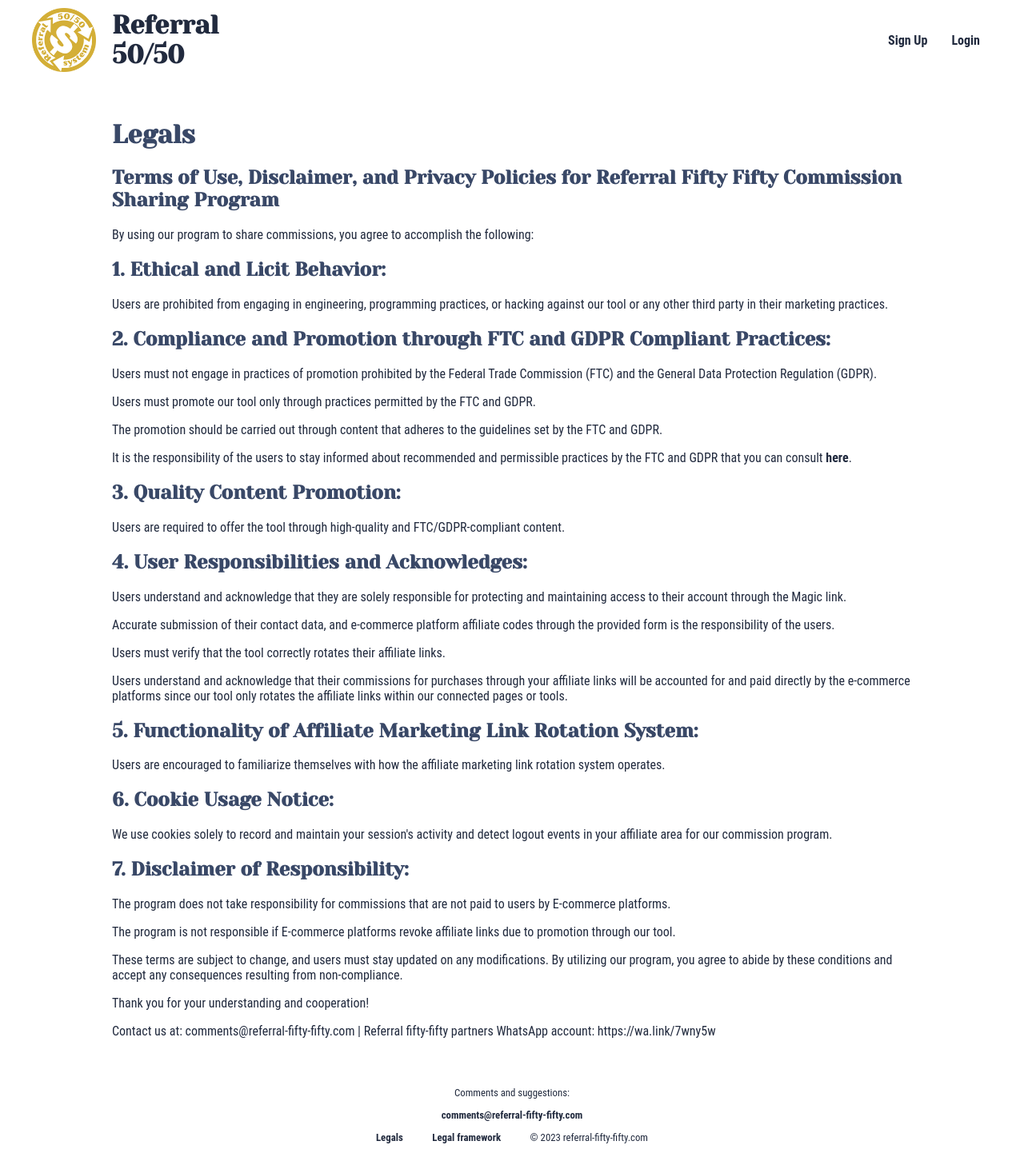
After one commit to darideveloper/referral-fifty-fifty, a Django app: page /legal/ in a window 1280 px wide. The commit adds this page. Shown: the whole page at 80% size. Run offline with Django 4.2, Linux system fonts and the light colour scheme; some libraries are stand-ins or nearby versions; some web fonts are replaced.

Commit message:
feat (views): legal pages

```diff
--- /dev/null
+++ b/apps/users/static/users/css/_legal-content.sass
@@ -0,0 +1,4 @@
+.legal-content
+    max-width: 1000px
+    width: 90%
+    margin: 0 auto
--- a/apps/users/static/users/css/style.css
+++ b/apps/users/static/users/css/style.css
@@ -356,4 +356,10 @@ main.login .content .btn.cta {
   }
 }
 
+.legal-content {
+  max-width: 1000px;
+  width: 90%;
+  margin: 0 auto;
+}
+
 /*# sourceMappingURL=style.css.map */
--- a/apps/users/static/users/css/style.sass
+++ b/apps/users/static/users/css/style.sass
@@ -10,3 +10,4 @@
 @import 'index'
 @import 'activate'
 @import 'login'
+@import 'legal-content'
--- /dev/null
+++ b/apps/users/templates/users/legal.html
@@ -0,0 +1,56 @@
+{% extends "./template.html" %}
+
+{% block content %}
+<div class="content legal-content">
+  <h1>Legals</h1>
+
+  <h2>Terms of Use, Disclaimer, and Privacy Policies for Referral Fifty Fifty Commission Sharing Program</h2>
+
+  <p>By using our program to share commissions, you agree to accomplish the following:</p>
+
+  <h2>1. Ethical and Licit Behavior:</h2>
+  <p>Users are prohibited from engaging in engineering, programming practices, or hacking against our tool or any other
+    third party in their marketing practices.</p>
+
+  <h2>2. Compliance and Promotion through FTC and GDPR Compliant Practices:</h2>
+  <p>Users must not engage in practices of promotion prohibited by the Federal Trade Commission (FTC) and the General
+    Data Protection Regulation (GDPR).</p>
+  <p>Users must promote our tool only through practices permitted by the FTC and GDPR.</p>
+  <p>The promotion should be carried out through content that adheres to the guidelines set by the FTC and GDPR.</p>
+  <p>It is the responsibility of the users to stay informed about recommended and permissible practices by the FTC and
+    GDPR that you can consult <a href="#">here</a>.</p>
+
+  <h2>3. Quality Content Promotion:</h2>
+  <p>Users are required to offer the tool through high-quality and FTC/GDPR-compliant content.</p>
+
+  <h2>4. User Responsibilities and Acknowledges:</h2>
+  <p>Users understand and acknowledge that they are solely responsible for protecting and maintaining access to their
+    account through the Magic link.</p>
+  <p>Accurate submission of their contact data, and e-commerce platform affiliate codes through the provided form is the
+    responsibility of the users.</p>
+  <p>Users must verify that the tool correctly rotates their affiliate links.</p>
+  <p>Users understand and acknowledge that their commissions for purchases through your affiliate links will be
+    accounted for and paid directly by the e-commerce platforms since our tool only rotates the affiliate links within
+    our connected pages or tools.</p>
+
+  <h2>5. Functionality of Affiliate Marketing Link Rotation System:</h2>
+  <p>Users are encouraged to familiarize themselves with how the affiliate marketing link rotation system operates.</p>
+
+  <h2>6. Cookie Usage Notice:</h2>
+  <p>We use cookies solely to record and maintain your session's activity and detect logout events in your affiliate
+    area for our commission program.</p>
+
+  <h2>7. Disclaimer of Responsibility:</h2>
+  <p>The program does not take responsibility for commissions that are not paid to users by E-commerce platforms.</p>
+  <p>The program is not responsible if E-commerce platforms revoke affiliate links due to promotion through our tool.
+  </p>
+
+  <p>These terms are subject to change, and users must stay updated on any modifications. By utilizing our program, you
+    agree to abide by these conditions and accept any consequences resulting from non-compliance.</p>
+
+  <p>Thank you for your understanding and cooperation!</p>
+
+  <p>Contact us at: comments@referral-fifty-fifty.com | Referral fifty-fifty partners WhatsApp account:
+    https://wa.link/7wny5w</p>
+</div>
+{% endblock %}
--- a/apps/users/templates/users/template.html
+++ b/apps/users/templates/users/template.html
@@ -71,10 +71,10 @@
     </div>
 
     <div class="links">
-      <a href="./legals" target="_blank">
+      <a href="/legal" target="_blank">
         Legals
       </a>
-      <a href="./legal-framework" target="_blank">
+      <a href="/legal-framework" target="_blank">
         Legal framework
       </a>
       <p>
--- a/apps/users/urls.py
+++ b/apps/users/urls.py
@@ -11,4 +11,6 @@ urlpatterns = [
     path ("login/", views.Login.as_view(), name="login"),
     path ("login-code/<hash>/", views.LoginCode.as_view(), name="login-code"),
     path ("logout/", views.Logout.as_view(), name="logout"),
+    path ("legal/", views.Legal.as_view(), name="legal"),
+    path ("legal-framework/", views.LegalFramework.as_view(), name="legal-framework"),
 ]
--- a/apps/users/views.py
+++ b/apps/users/views.py
@@ -295,3 +295,23 @@ class Logout (View):
 
         # Redirect to home page
         return HttpResponseRedirect ("/")
+
+class Legal (View):
+    """ Legal page """
+
+    def get (self, request):
+        """ Render legal page """
+
+        return render (request, "users/legal.html", {
+            "subtitle": "legals"
+        })
+
+class LegalFramework (View):
+    """ Legal page """
+
+    def get (self, request):
+        """ Render legal page """
+
+        return render (request, "users/legal-framework.html", {
+            "subtitle": "legal framework"
+        })
```
Also changed, not shown: apps/users/templates/users/legal-framework.html (added, +36 -0 lines), apps/users/tests.py (+40 -2 lines), 1 other file.
